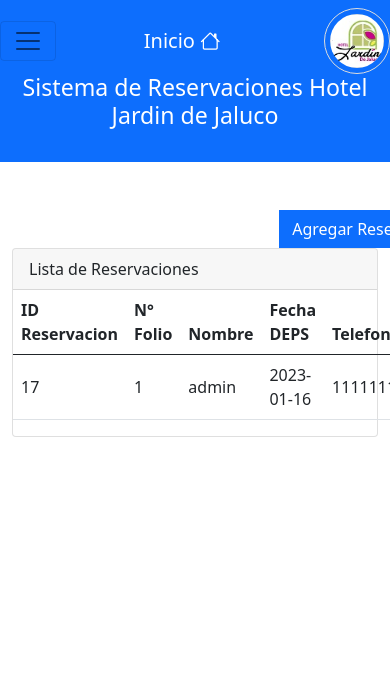
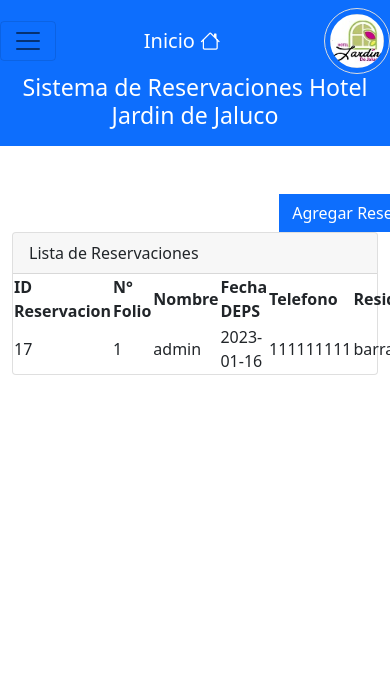
Before and after one commit to JbAntrax57/CRUDHotel, a PHP site: page /vista.php in a window 390 px wide; the page is wider, and only the part inside the window is pictured. Shown: the top 677 px of that part. Run offline with PHP 8.4, Linux system fonts and the light colour scheme; data comes from the database, SQL or seed files in the repository; data that the repository does not hold is empty.

Commit message:
pkos 3.1416 3.0

```diff
--- a/vista.php
+++ b/vista.php
@@ -6,11 +6,11 @@
     $reservacion = $sentencia->fetchAll(PDO::FETCH_OBJ);
     //print_r($persona);
 ?>
-<nav class="navbar navbar-dark bg-primary">
-</nav>
+<!-- <nav class="navbar navbar-dark bg-primary">
+</nav> -->
 <div class="container mt-5">
     <div class="row justify-content-center">
-        <div class="col-md-7">
+        <div class="col-md-10">
             <!-- inicio alerta -->
             <?php
                 if(isset($_GET['mensaje']) and $_GET['mensaje'] == 'falta'){
@@ -76,14 +76,14 @@
             <!-- fin alerta -->
             <input style="margin-left:73%; border-radius:0%" type="button" onclick = "location='reservacion.php'" value = "Agregar Reservacion" class = "btn btn-primary" ></input>
 
-            <div class="card">
+            <div class="card col-sm-25">
 
                 <div class="card-header">
                     Lista de Reservaciones
                 </div>
 
-                <div class="p-14">
-                    <table class="table align-middle">
+                <div class="mx-auto ">
+                    <table class="table-responsive-xl">
                         <thead>
                             <tr>
                                 <th scope="col">ID Reservacion</th>
@@ -108,7 +108,7 @@
                                 foreach($reservacion as $dato){
                             ?>
 
-<tr>
+                             <tr>
                                 <td scope="row"><?php echo $dato->idReservaciones; ?></td>
                                 <td scope="row"><?php echo $dato->no_folio; ?></td>
                                 <td><?php echo $dato->nombre; ?></td>
```
